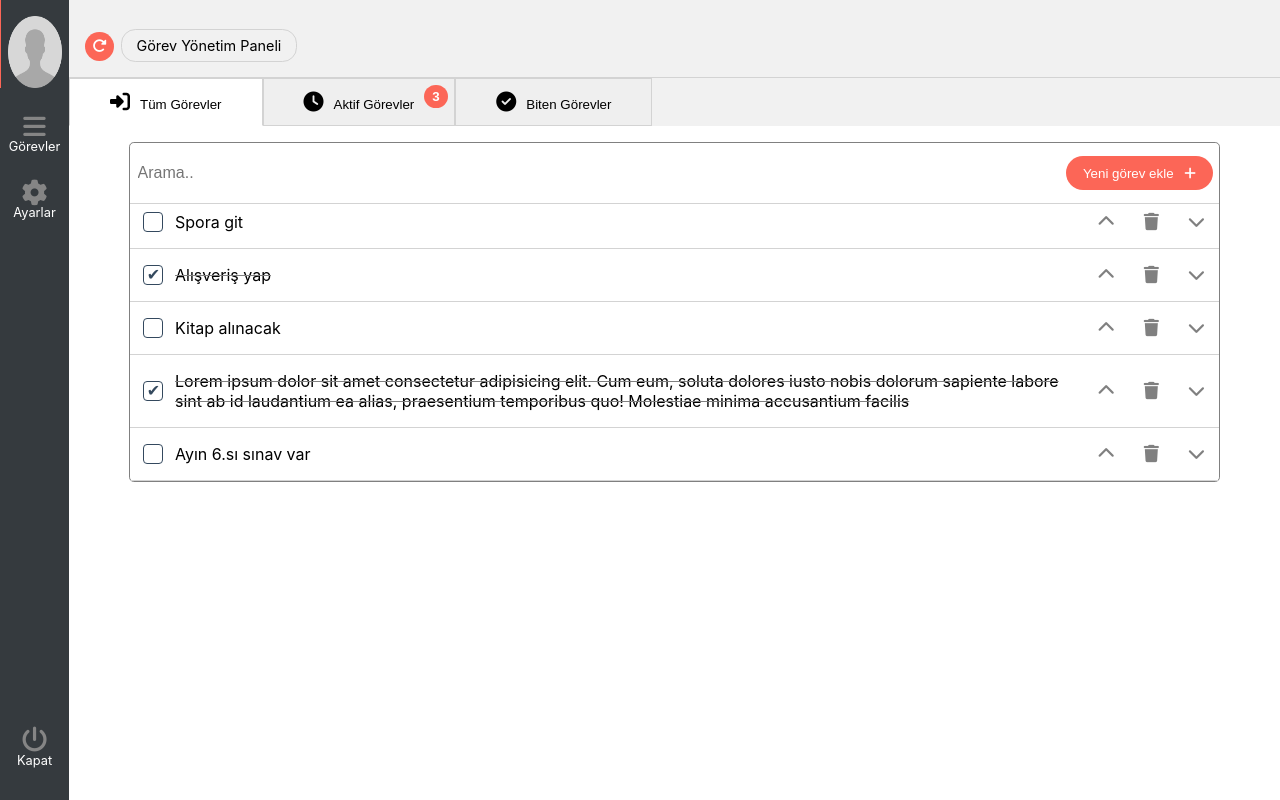
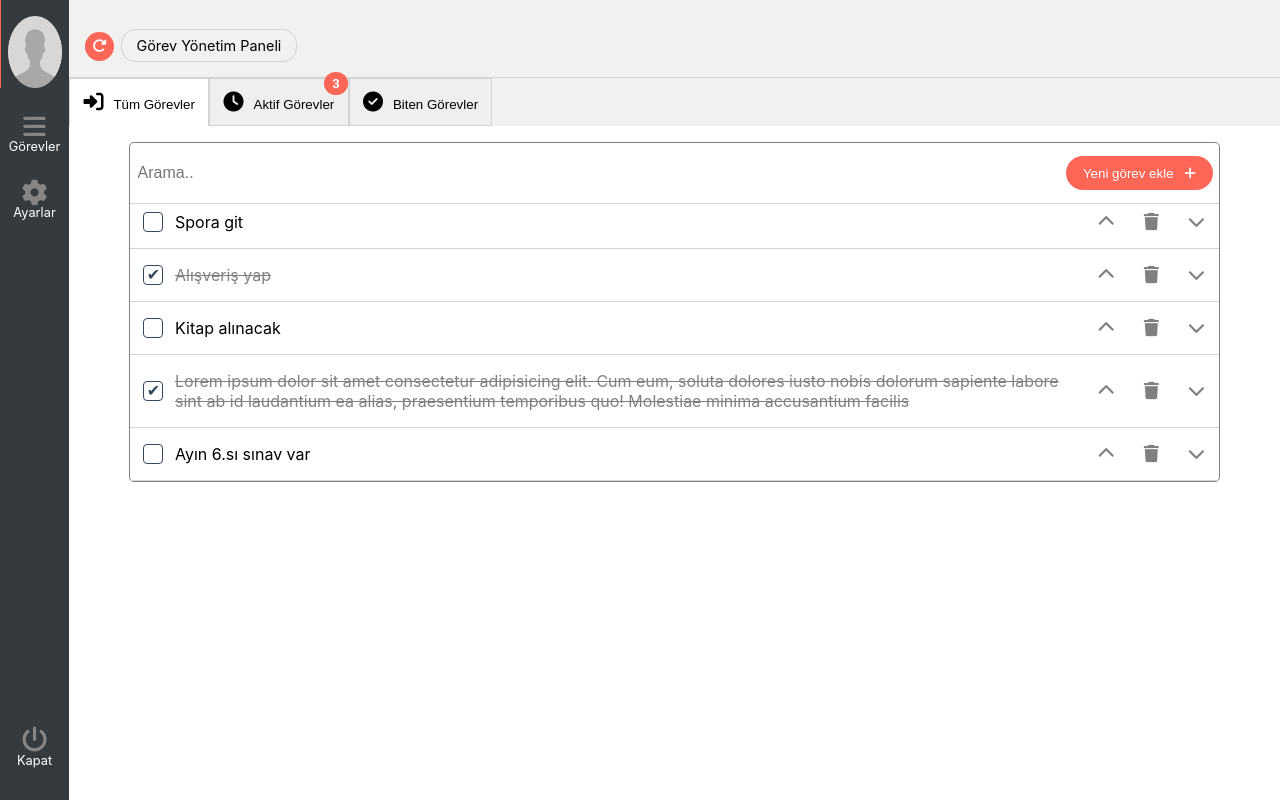
Before and after one commit to brkcrdk/todo, a React (Create React App) app: page / in a window 1280 px wide. Built offline with nearby package versions, Linux system fonts and the light colour scheme.

Commit message:
Cleaning

```diff
--- a/src/Components/ListItem/ListItem.scss
+++ b/src/Components/ListItem/ListItem.scss
@@ -16,6 +16,7 @@
 .isDone {
   text-decoration: line-through;
   text-decoration-color: grey;
+  color: grey;
 }
 #listItem-buttons {
   text-align: center;
@@ -47,7 +48,6 @@
   position: relative;
   > span {
     color: #34495e;
-    // padding: 0.5rem 0.25rem;
   }
   > input {
     height: 1.5em;
--- a/src/Components/Tabs/tabs.scss
+++ b/src/Components/Tabs/tabs.scss
@@ -17,7 +17,7 @@
     cursor: pointer;
     border: 1px solid lightgrey;
     outline: none;
-    padding: 1em 3em;
+    padding: 1em;
     position: relative;
     i {
       font-size: 1.5em;
@@ -38,8 +38,8 @@
   position: absolute;
   padding: 0.3em 0.6em;
   border-radius: 50%;
-  top: 0.5em;
-  right: 0.5em;
+  top: -0.5em;
+  right: 0;
   color: white;
   font-weight: 700;
   background-color: getColor(myOrange);
```
